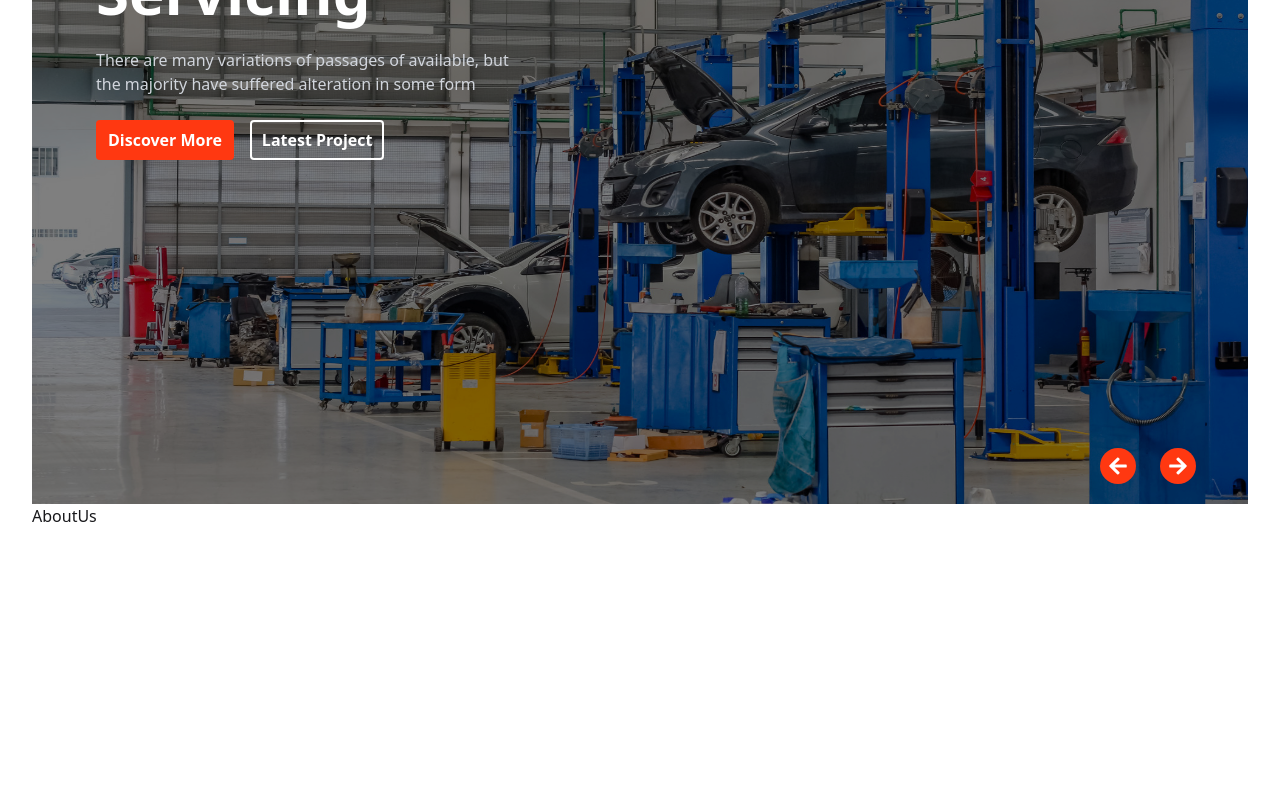
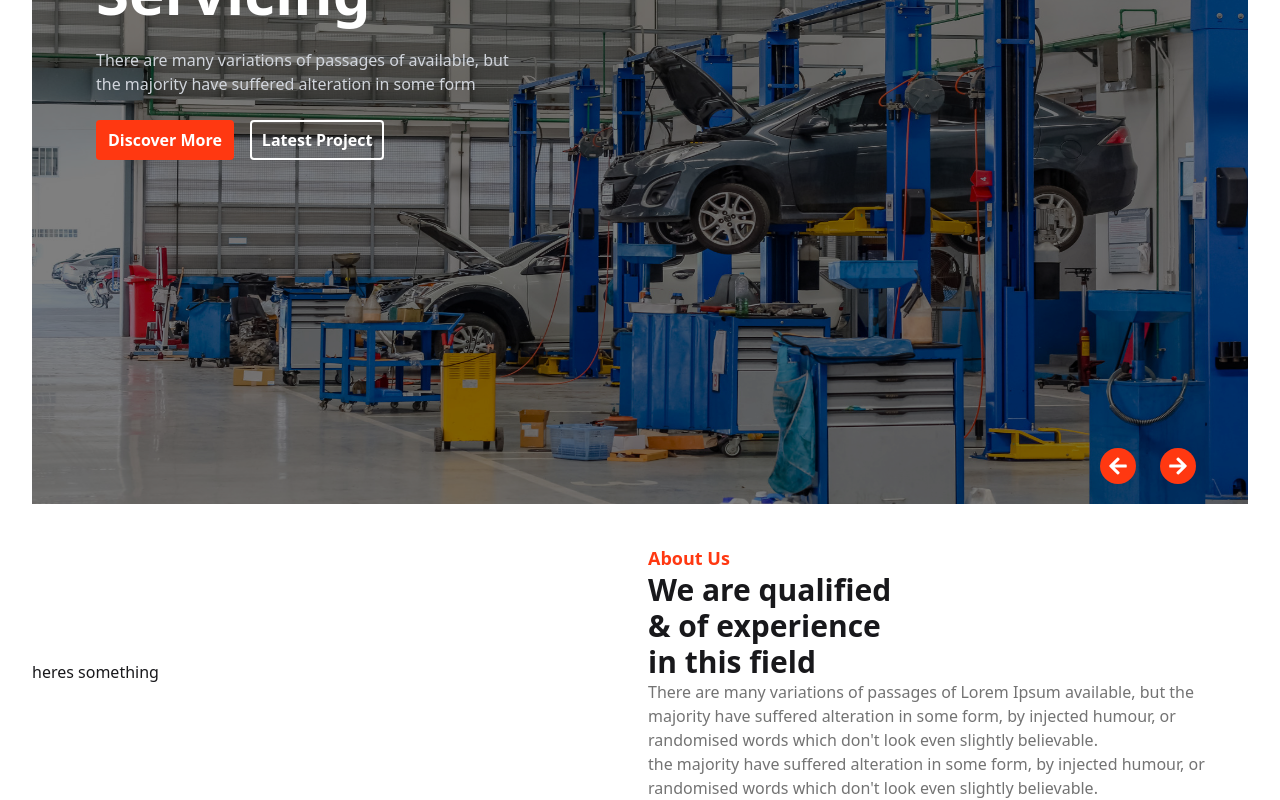
Before and after one commit to lukmanxpert/next-car-doctor-pro, a Next.js app: page / in a window 1280 px wide. Shown: the part 297-1097 px from the top of the page. Before the commit the page ends 825 px from the top, so only its background shows below. Built offline with nearby package versions, Linux system fonts and the light colour scheme.

Commit message:
added content to about us section

```diff
--- a/src/app/components/AboutUs.jsx
+++ b/src/app/components/AboutUs.jsx
@@ -1,7 +1,17 @@
 import React from 'react'
 
 export default function AboutUs() {
-  return (
-    <div>AboutUs</div>
-  )
+    return (
+        <div className='flex justify-between items-center gap-4 mt-10'>
+            <div className='flex-1'>
+                <h1>heres something</h1>
+            </div>
+            <div className='flex-1 text-left'>
+                <h1 className='text-primary-100 font-semibold text-lg'>About Us</h1>
+                <h2 className='text-3xl font-bold'>We are qualified <br /> & of experience <br /> in this field</h2>
+                <p className='text-[#737373]'>There are many variations of passages of Lorem Ipsum available, but the majority have suffered alteration in some form, by injected humour, or randomised words which don't look even slightly believable. </p>
+                <p className='text-[#737373]'>the majority have suffered alteration in some form, by injected humour, or randomised words which don't look even slightly believable. </p>
+            </div>
+        </div>
+    )
 }
--- a/src/app/globals.css
+++ b/src/app/globals.css
@@ -5,6 +5,7 @@
     --font-display: "Satoshi", "sans-serif";
     --breakpoint-3xl: 120rem;
     --color-primary-100: #FF3811;
+    --color-text-grey: #737373;
     --ease-fluid: cubic-bezier(0.3, 0, 0, 1);
     --ease-snappy: cubic-bezier(0.2, 0, 0, 1);
     /* ... */
```
